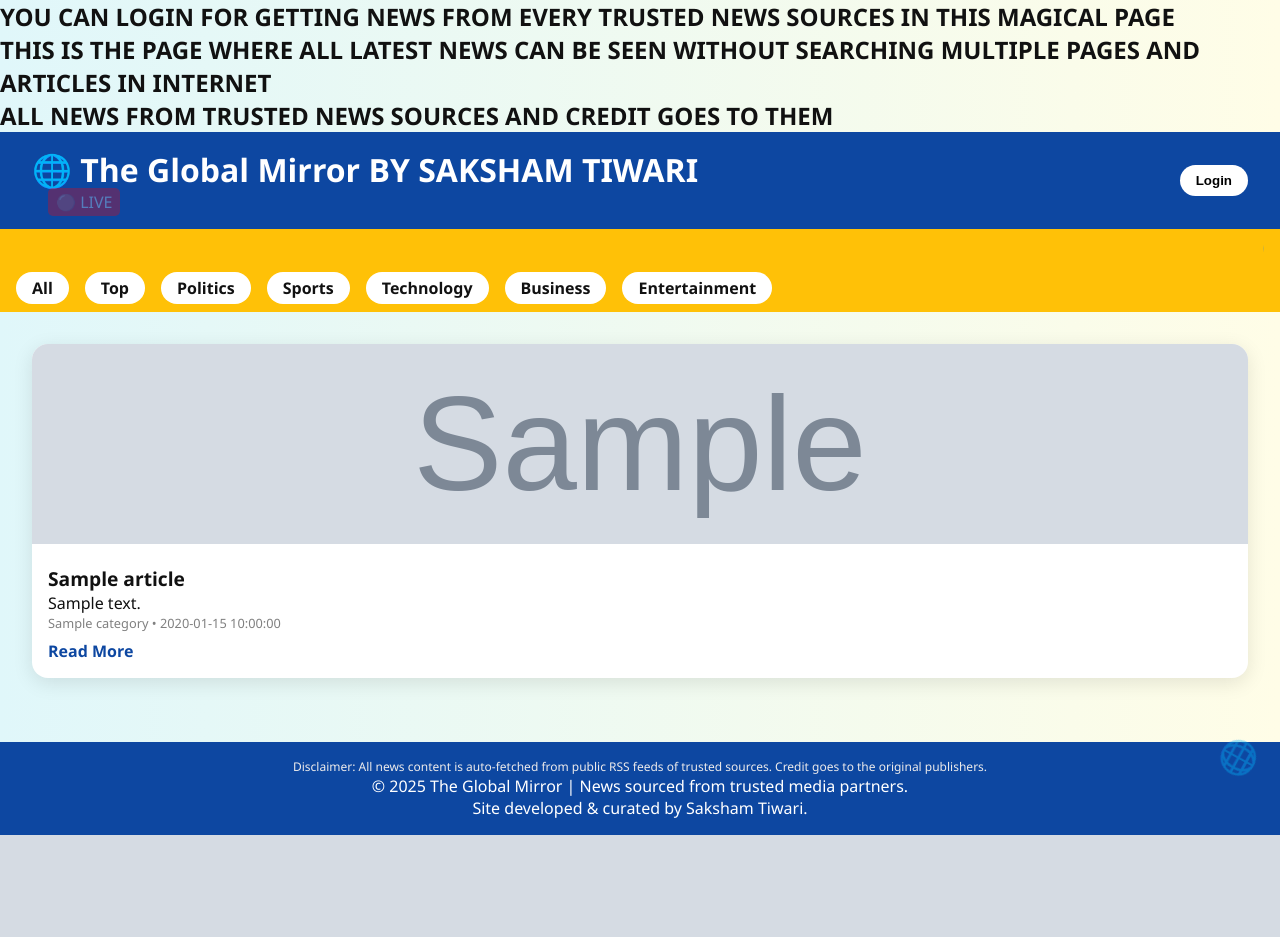
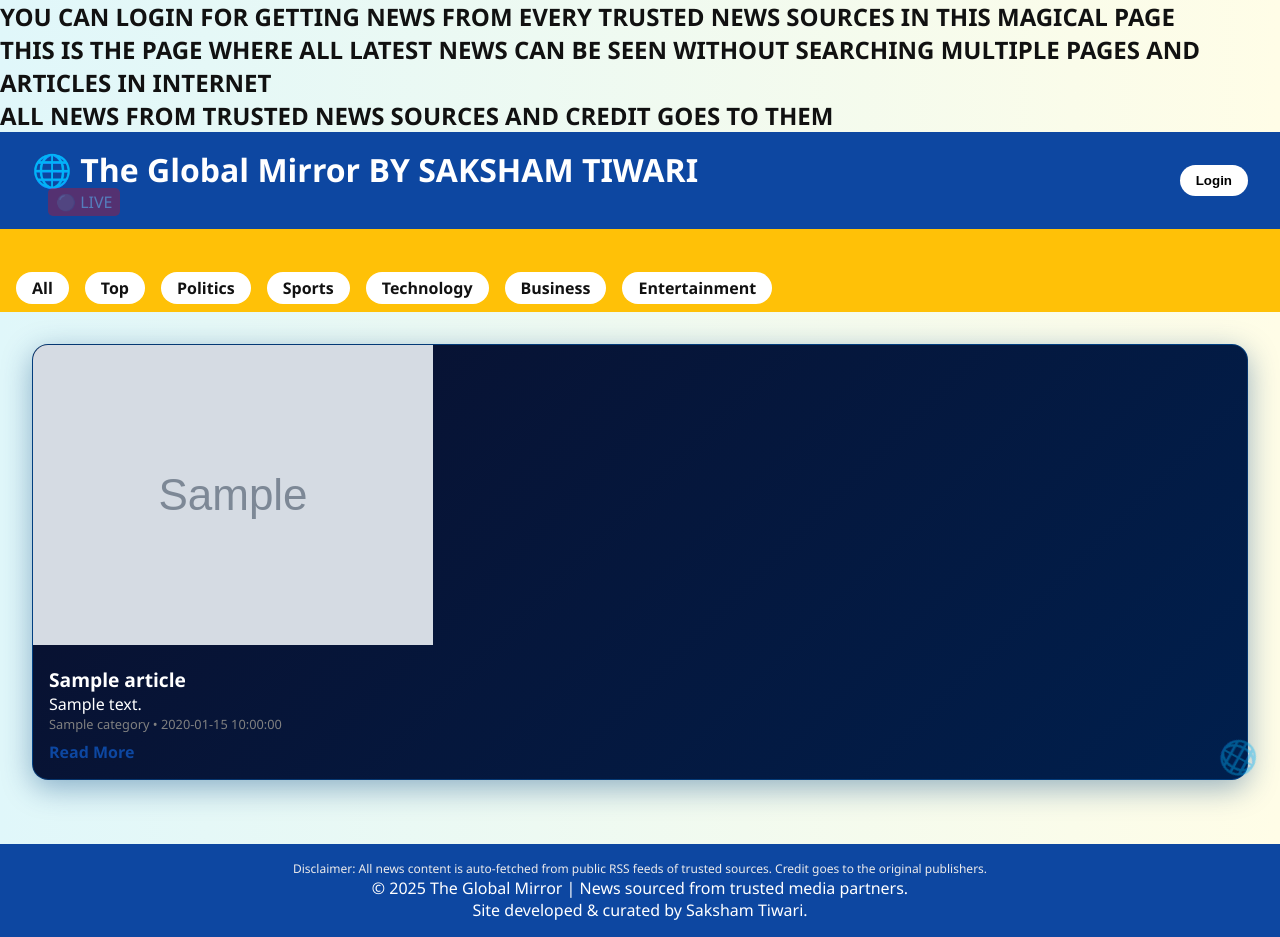
Before and after one commit to tiwarisaksham-ai/the-global-mirror-v2, a Flask app: template templates/index.html in a window 1280 px wide. Before the commit the page ends 835 px from the top, so only its background shows below. Run offline with Flask 3, Linux system fonts and the light colour scheme; the template is opened without the code that fills it: most values are stand-ins (such as "Sample title", 1, 10 or a date in 2020); grey boxes marked "Sample" are stand-in pictures.

Commit message:
Update style.css

```diff
--- a/static/style.css
+++ b/static/style.css
@@ -82,15 +82,21 @@
 }
 
 .card {
-    background: white;
+    background: linear-gradient(135deg, #0a0f2c, #001f4d); /* Blue-black gradient */
     border-radius: 1rem;
     overflow: hidden;
-    box-shadow: 0 5px 20px rgba(0,0,0,0.1);
-    transition: transform 0.3s;
+    box-shadow: 0 8px 30px rgba(0, 64, 128, 0.4);
+    color: white;
+    transition: transform 0.3s ease, box-shadow 0.3s ease;
+    backdrop-filter: blur(8px);
+    border: 1px solid rgba(0, 140, 255, 0.3); /* subtle glow */
 }
 
 .card:hover {
-    transform: scale(1.02);
+    transform: translateY(-8px);
+    box-shadow: 0 12px 40px rgba(0, 140, 255, 0.6);
+}
+
 }
 
 .card img {
```
